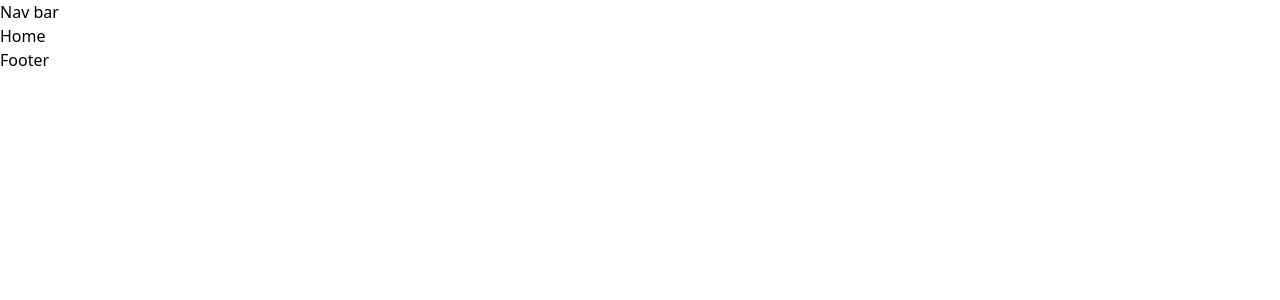
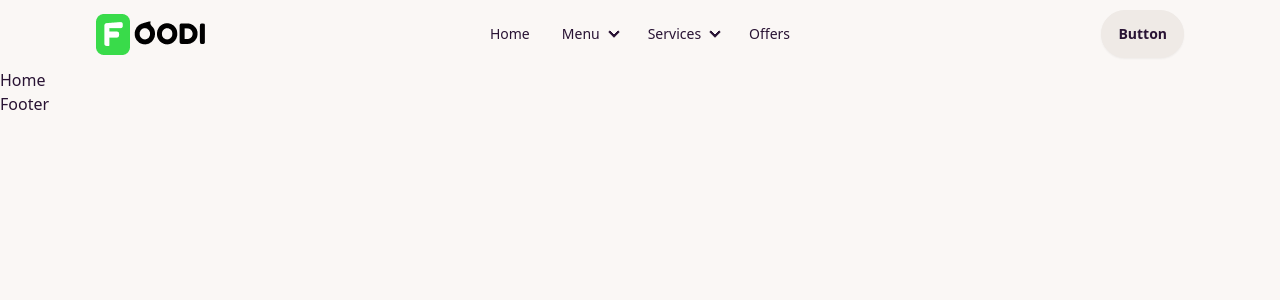
Before and after one commit to ibrarahmmed/Feast_Finder, a React (Vite) app: page / in a window 1280 px wide. Shown: the top 300 px of the page. Built offline with nearby package versions, Linux system fonts and the light colour scheme.

Commit message:
update navbar

```diff
--- a/package.json
+++ b/package.json
@@ -22,6 +22,7 @@
     "@types/react-dom": "^18.2.22",
     "@vitejs/plugin-react": "^4.2.1",
     "autoprefixer": "^10.4.19",
+    "daisyui": "^4.11.1",
     "eslint": "^8.57.0",
     "eslint-plugin-react": "^7.34.1",
     "eslint-plugin-react-hooks": "^4.6.0",
--- /dev/null
+++ b/src/components/Navbar.jsx
@@ -0,0 +1,59 @@
+import React from 'react'
+import logo from '/logo.png'
+
+const Navbar = () => {
+    const navItem = <>
+        <li><a href='/'>Home</a></li>
+        <li>
+            <details>
+                <summary>Menu</summary>
+                <ul className="p-2">
+                    <li><a>All</a></li>
+                    <li><a>Salad</a></li>
+                    <li><a>Pizza</a></li>
+                </ul>
+            </details>
+        </li>
+        <li>
+            <details>
+                <summary>Services</summary>
+                <ul className="p-2">
+                    <li><a>Online Order</a></li>
+                    <li><a>Table Booking </a></li>
+                    <li><a>Oreder Traking</a></li>
+                </ul>
+            </details>
+        </li>
+        <li><a>Offers</a></li>
+    </>
+    return (
+        <header className='max-w-screen-2xl container mx-auto '>
+            <div className="navbar xl:px-24">
+                <div className="navbar-start">
+                    <div className="dropdown">
+                        <div tabIndex={0} role="button" className="btn btn-ghost lg:hidden">
+                            <svg xmlns="http://www.w3.org/2000/svg" className="h-5 w-5" fill="none" viewBox="0 0 24 24" stroke="currentColor"><path strokeLinecap="round" strokeLinejoin="round" strokeWidth="2" d="M4 6h16M4 12h8m-8 6h16" /></svg>
+                        </div>
+                        <ul tabIndex={0} className="menu menu-sm dropdown-content mt-3 z-[1] p-2 shadow bg-base-100 rounded-box w-52">
+                            {navItem}
+                        </ul>
+                    </div>
+                    <a href='/'>
+                        <img src={logo} alt="" />
+
+                    </a>
+                </div>
+                <div className="navbar-center hidden lg:flex">
+                    <ul className="menu menu-horizontal px-1">
+                        {navItem}
+                    </ul>
+                </div>
+                <div className="navbar-end">
+                    <a className="btn">Button</a>
+                </div>
+            </div>
+        </header>
+    )
+}
+
+export default Navbar
--- a/src/layout/Main.jsx
+++ b/src/layout/Main.jsx
@@ -1,10 +1,11 @@
 import React from 'react'
 import { Outlet } from 'react-router-dom'
+import Navbar from '../components/Navbar'
 
 const Main = () => {
   return (
     <div>
-        <nav>Nav bar</nav>
+        <Navbar/>
         <Outlet/>
         <footer>Footer</footer>
     </div>
--- a/tailwind.config.js
+++ b/tailwind.config.js
@@ -15,5 +15,8 @@
       }
     },
   },
-  plugins: [],
+  daisyui: {
+    themes: ["cupcake", "cmyk"],
+ },
+  plugins: [require('daisyui')],
 }
```
Also changed, not shown: .eslintrc.cjs, public/logo.png (added), 1 other file (tests, documents, lock files or other folders).
